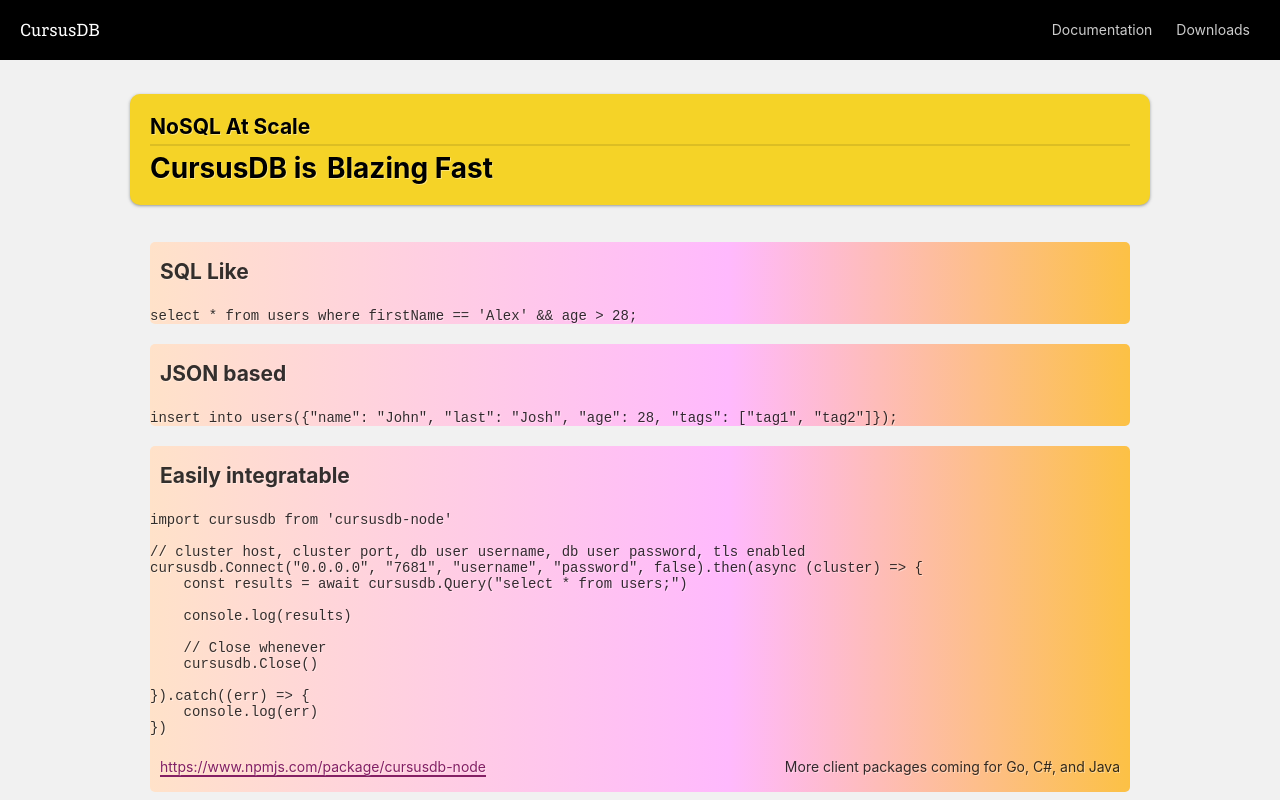
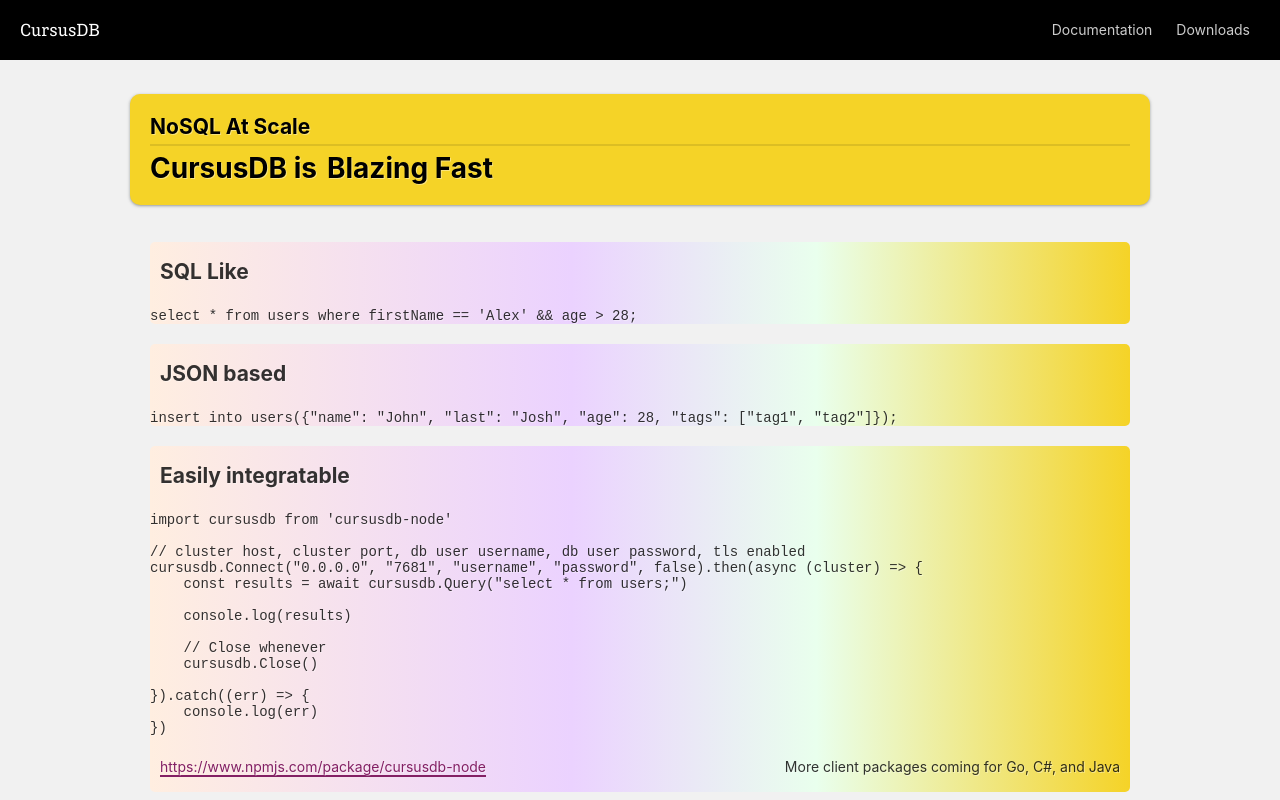
Before and after one commit to cursusdb/cursusdb-web, a SvelteKit app: page / in a window 1280 px wide. Shown: the top 800 px of the page. Built offline with nearby package versions, Linux system fonts and the light colour scheme; a small style sheet from the web is missing.

Commit message:
better gradients

```diff
--- a/src/routes/+page.svelte
+++ b/src/routes/+page.svelte
@@ -93,8 +93,8 @@
         margin: 0 auto;
         width: 100%;
         max-width: 980px;
-        background: rgb(255,226,201);
-        background: linear-gradient(90deg, rgba(255,226,201,1) 0%, rgba(255,185,253,1) 59%, rgba(252,193,69,1) 100%);
+        background: rgb(255,238,224);
+        background: linear-gradient(90deg, rgba(255,238,224,1) 0%, rgba(235,210,255,1) 43%, rgba(233,255,237,1) 68%, rgba(245,211,39,1) 100%);
         text-shadow: 1px 1px rgba(255,255,255,0.4);
         border-radius: 5px;
         color: rgba(0,0,0,0.8);
```
